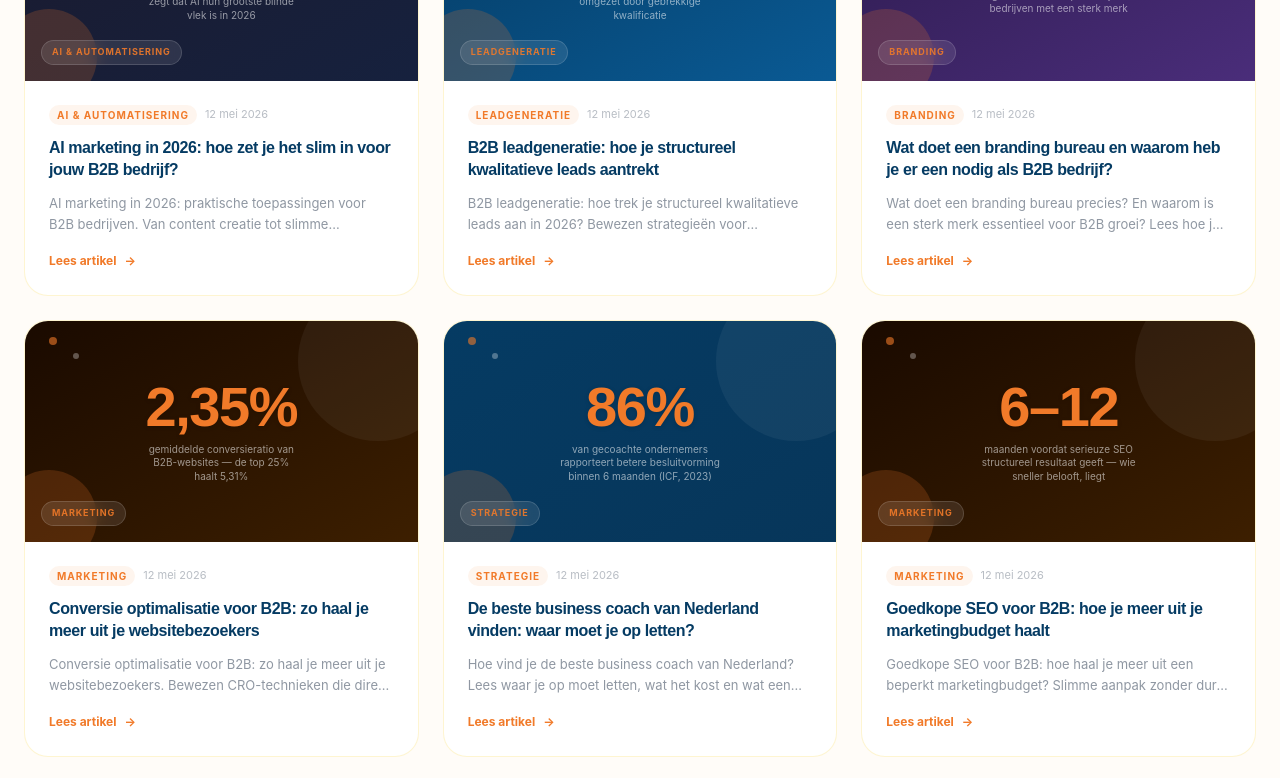
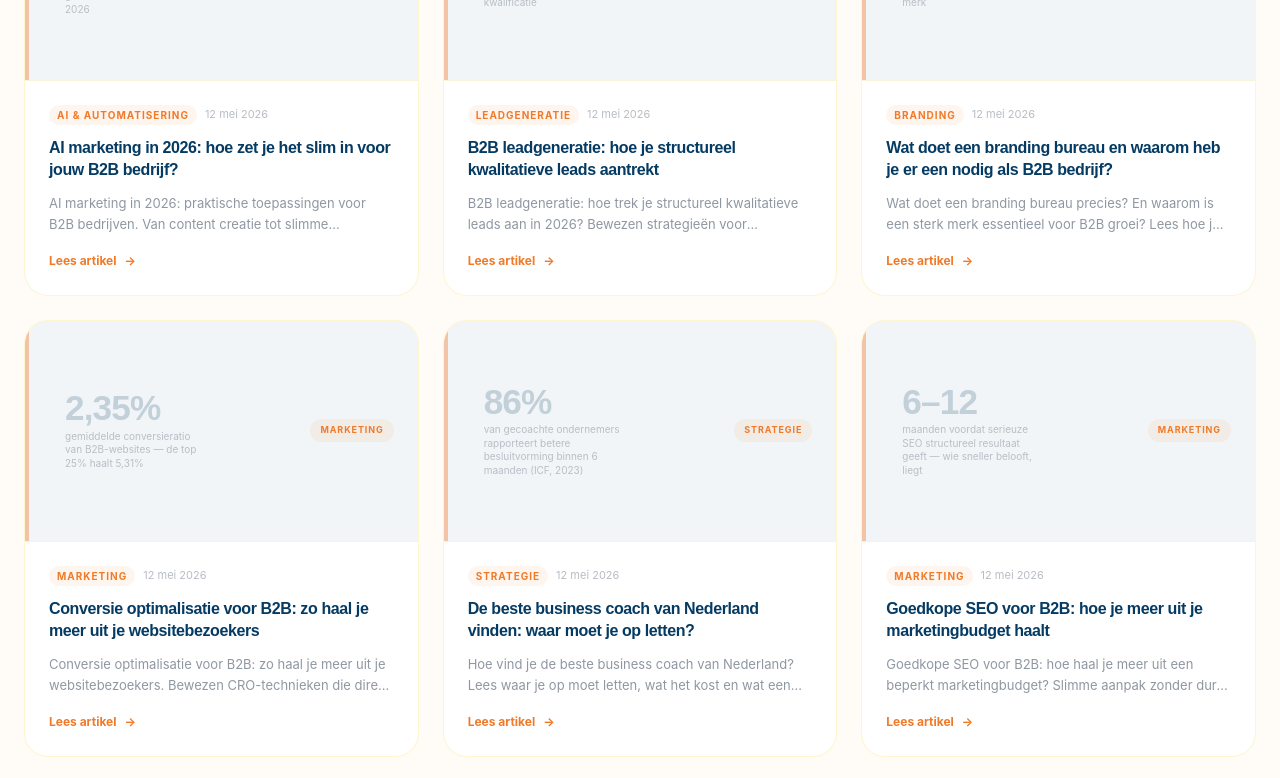
Before and after one commit to koenjah/optimaal-groeien-v2, an Astro site: page /blog in a window 1280 px wide. Shown: the part 705-1483 px from the top of the page. Built offline with nearby package versions, Linux system fonts and the light colour scheme; Astro itself is replaced by a stand-in of ours.

Commit message:
Blog overview: rustiger thumbnail-design, subtiele stat-weergave op lichte achtergrond
Co-Authored-By: Claude Sonnet 4.6 <noreply@anthropic.com>

```diff
--- a/src/pages/blog/index.astro
+++ b/src/pages/blog/index.astro
@@ -72,33 +72,28 @@ function getCategoryGradient(category: string): string {
                 />
               </div>
             ) : (
-              <div class={`aspect-[16/9] bg-gradient-to-br ${getCategoryGradient(post.data.category)} relative overflow-hidden flex items-end`}>
-                <!-- Decorative circles -->
-                <div class="absolute -top-10 -right-10 w-40 h-40 rounded-full bg-white/5 group-hover:scale-110 transition-transform duration-500"></div>
-                <div class="absolute -bottom-6 -left-6 w-24 h-24 rounded-full bg-brand-accent/20"></div>
-                <div class="absolute top-4 left-6 w-2 h-2 rounded-full bg-brand-accent/60"></div>
-                <div class="absolute top-8 left-12 w-1.5 h-1.5 rounded-full bg-white/30"></div>
+              <div class="aspect-[16/9] bg-brand-primary/5 border-b border-amber-100/60 relative overflow-hidden flex items-center justify-between px-6">
+                <!-- Soft accent bar left -->
+                <div class="absolute left-0 top-0 bottom-0 w-1 bg-brand-accent/40 group-hover:bg-brand-accent transition-colors duration-300"></div>
 
-                <!-- Stat highlight as visual hero -->
+                <!-- Stat value — understated, left-aligned -->
                 {post.data.statHighlight ? (
-                  <div class="absolute inset-0 flex flex-col items-center justify-center text-center px-5">
-                    <span class="text-[3.5rem] sm:text-[3rem] md:text-[3.5rem] font-display font-black text-brand-accent leading-none drop-shadow-sm">
+                  <div class="pl-4">
+                    <span class="block text-[2.2rem] font-display font-black text-brand-primary/20 group-hover:text-brand-accent/40 transition-colors duration-300 leading-none">
                       {post.data.statHighlight.value}
                     </span>
-                    <span class="text-[10px] text-white/55 mt-2 leading-snug max-w-[160px]">
+                    <span class="block text-[10px] text-brand-ink/30 mt-1 leading-snug max-w-[140px]">
                       {post.data.statHighlight.label}
                     </span>
                   </div>
                 ) : (
-                  <div class="absolute inset-0 flex items-center justify-center">
-                    <span class="text-[11px] font-bold uppercase tracking-widest text-white/30">
-                      {post.data.category}
-                    </span>
-                  </div>
+                  <span class="pl-4 text-[11px] font-bold uppercase tracking-widest text-brand-primary/20">
+                    {post.data.category}
+                  </span>
                 )}
 
-                <!-- Category pill bottom-left -->
-                <span class="relative z-10 m-4 text-[9px] font-bold uppercase tracking-widest text-brand-accent/90 px-2.5 py-1 bg-white/10 border border-white/15 rounded-full backdrop-blur-sm">
+                <!-- Category pill right -->
+                <span class="text-[9px] font-bold uppercase tracking-widest text-brand-accent px-2.5 py-1 bg-brand-accent/8 rounded-full">
                   {post.data.category}
                 </span>
               </div>
```
